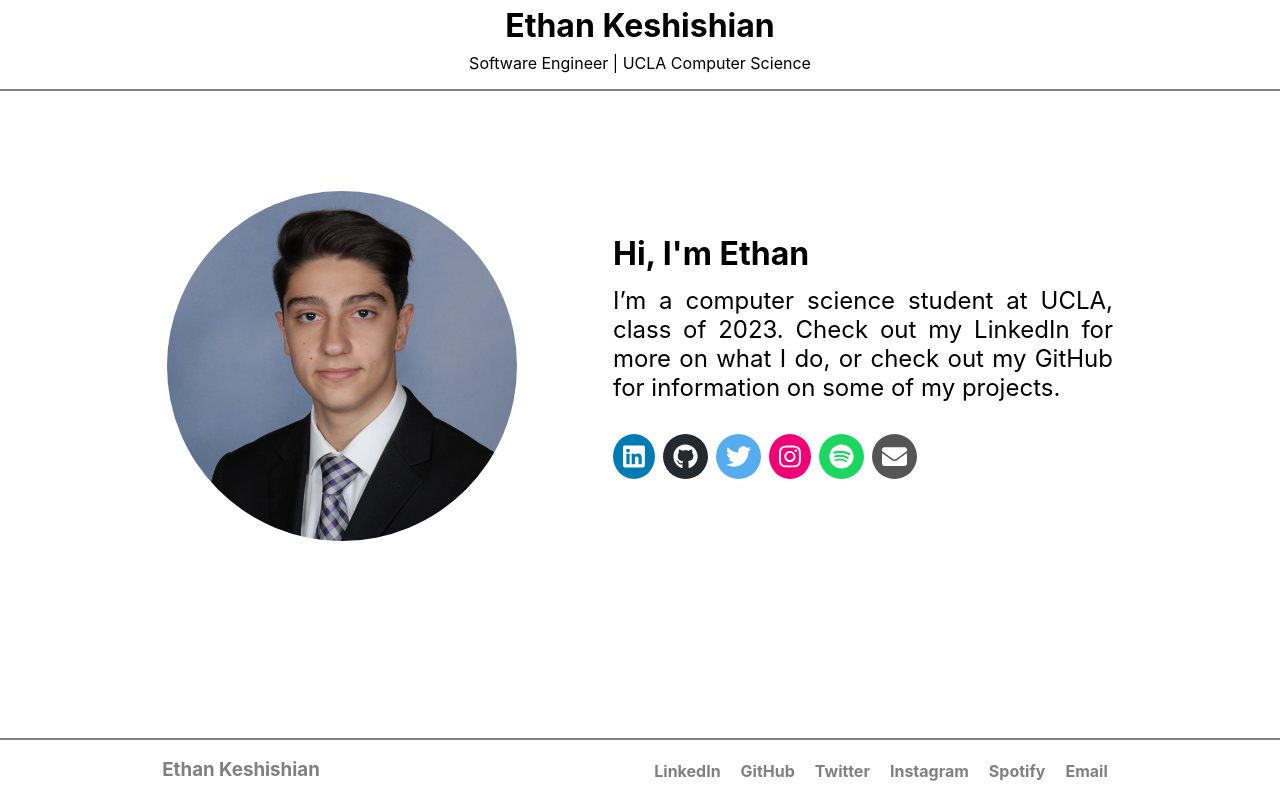
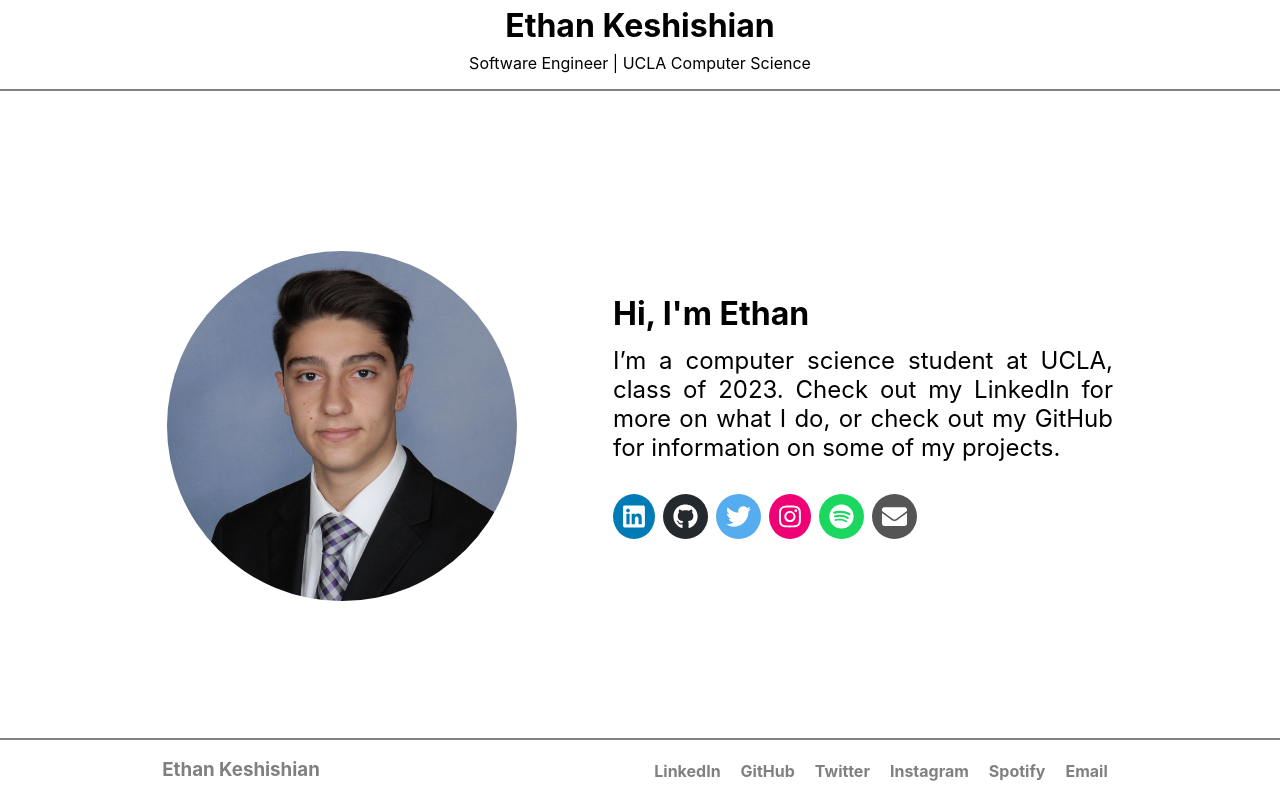
Before and after one commit to ethankeshishian/ethan-website-react, a React (Create React App) app: page / in a window 1280 px wide. Built offline with nearby package versions, Linux system fonts and the light colour scheme; the HTML template or start-up script is replaced by a standard one.

Commit message:
Centered body.

```diff
--- a/src/styles/Body.css
+++ b/src/styles/Body.css
@@ -2,7 +2,7 @@
   display: flex;
   justify-content: center;
   vertical-align: middle;
-  padding: 100px 0px;
+  margin-top: 20vh;
 }
 
 .image-container {
@@ -46,6 +46,7 @@
 @media screen and (max-width: 700px) {
   .body-container {
     padding: 16px;
+    margin-top: unset;
   }
   .image-container {
     min-width: 320px;
```
